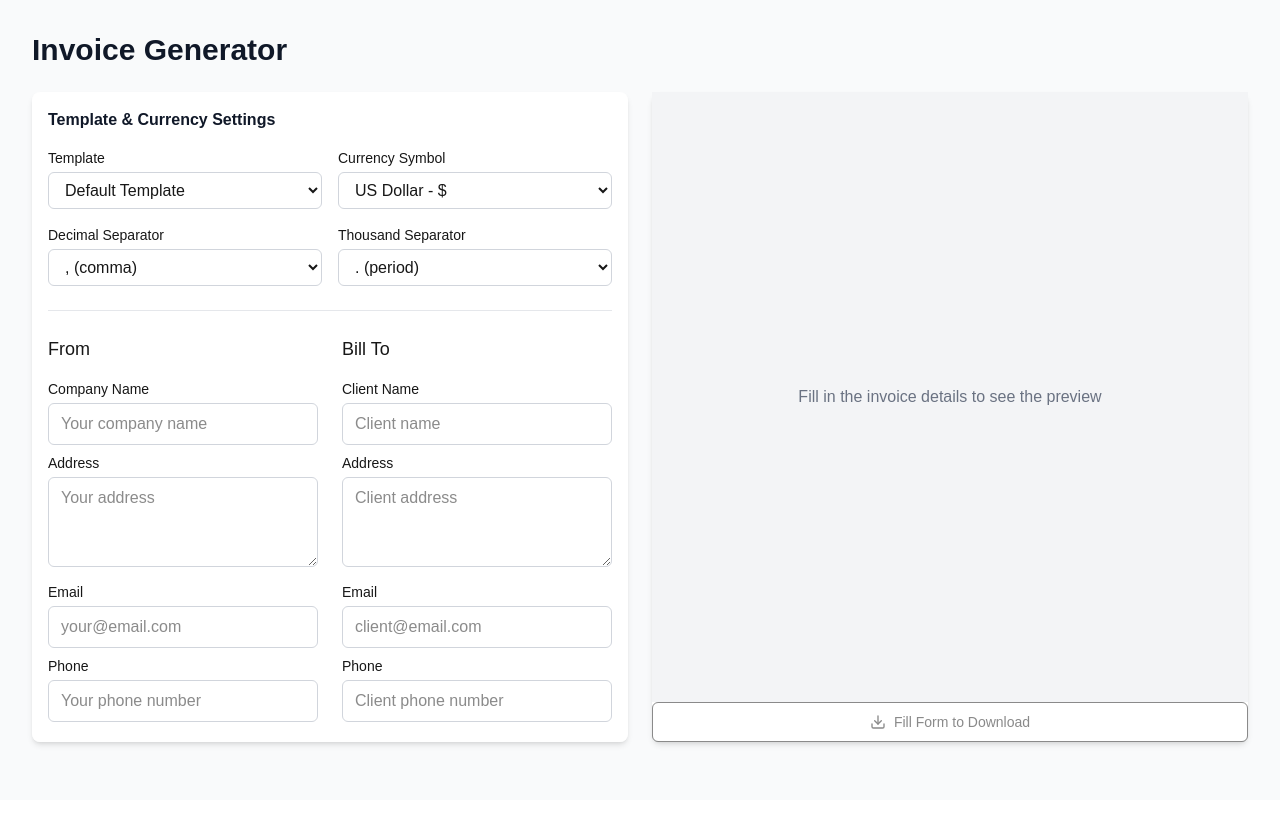
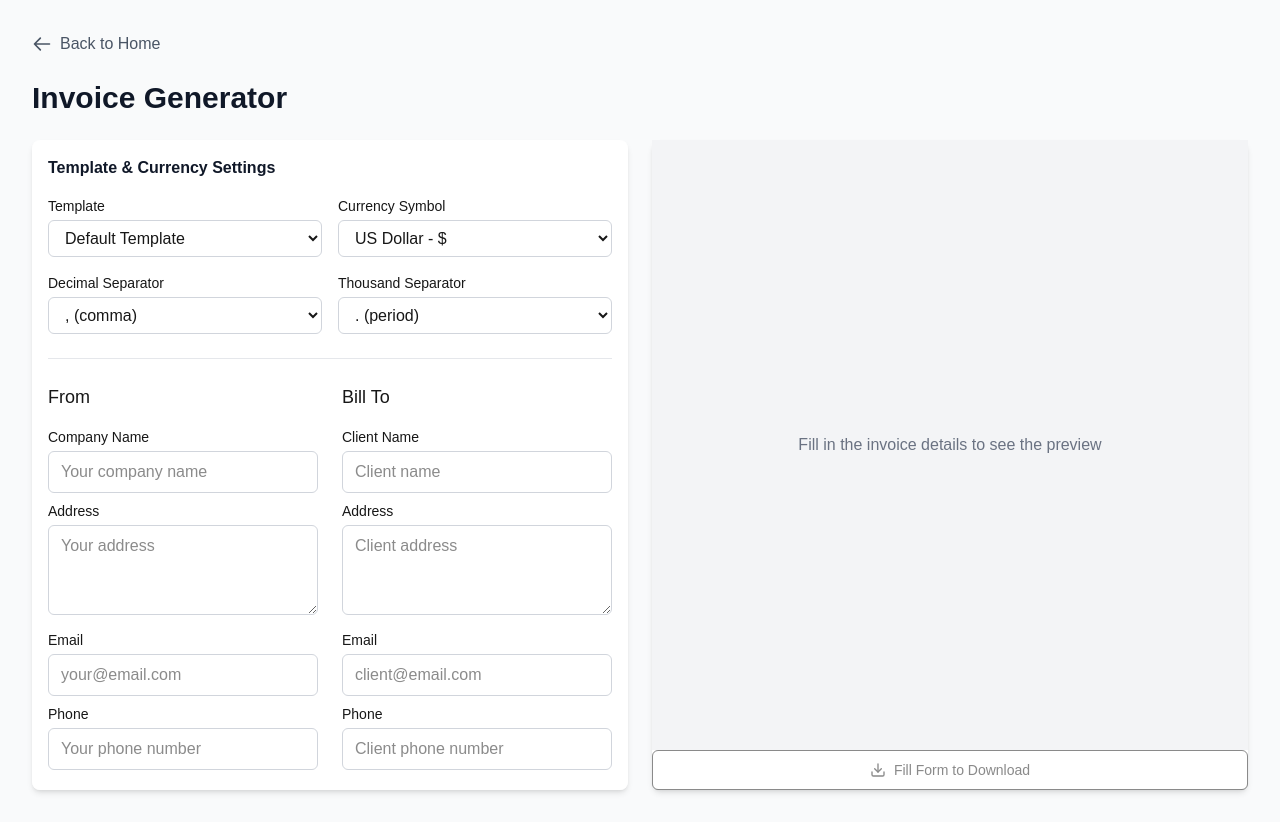
Before and after one commit to widnyana/tulkit, a Next.js app: page /invoice in a window 1280 px wide. Before the commit the page ends 800 px from the top, so only its background shows below. Built offline with nearby package versions, Linux system fonts and the light colour scheme; what @react-pdf/renderer would draw is missing.

Commit message:
feat: redesign /

```diff
--- a/app/invoice/page.tsx
+++ b/app/invoice/page.tsx
@@ -7,6 +7,7 @@ import { Toaster } from "sonner";
 import InvoiceDownloadButton from "./components/InvoiceDownloadButton";
 import InvoiceForm from "./components/InvoiceForm";
 import InvoicePDFPreview from "./components/InvoicePDFPreview";
+import Link from "next/link";
 
 const defaultInvoiceData: InvoiceData = {
   sender: {
@@ -73,6 +74,25 @@ const InvoicePage = () => {
 
   return (
     <div className="min-h-screen bg-gray-50 p-4 md:p-8">
+      <Link
+        href="/"
+        className="inline-flex items-center text-gray-600 hover:text-gray-900 mb-6 transition-colors"
+      >
+        <svg
+          className="w-5 h-5 mr-2"
+          fill="none"
+          stroke="currentColor"
+          viewBox="0 0 24 24"
+        >
+          <path
+            strokeLinecap="round"
+            strokeLinejoin="round"
+            strokeWidth={2}
+            d="M10 19l-7-7m0 0l7-7m-7 7h18"
+          />
+        </svg>
+        Back to Home
+      </Link>
       <Toaster position="top-right" />
       <div className="max-w-7xl mx-auto">
         <h1 className="text-2xl md:text-3xl font-bold text-gray-900 mb-6">
--- a/app/ipcalc/page.tsx
+++ b/app/ipcalc/page.tsx
@@ -20,7 +20,7 @@ export default function IPCalcPage() {
             className="inline-flex items-center text-sm text-gray-600 hover:text-gray-900 mb-4"
           >
             <svg
-              className="w-4 h-4 mr-2"
+              className="w-5 h-5 mr-2"
               fill="none"
               stroke="currentColor"
               viewBox="0 0 24 24"
@@ -29,7 +29,7 @@ export default function IPCalcPage() {
                 strokeLinecap="round"
                 strokeLinejoin="round"
                 strokeWidth={2}
-                d="M15 19l-7-7 7-7"
+                d="M10 19l-7-7m0 0l7-7m-7 7h18"
               />
             </svg>
             Back to Home
--- a/app/page.tsx
+++ b/app/page.tsx
@@ -1,20 +1,14 @@
 import Link from "next/link";
 
 export default function Home() {
-  const imageUrl =
-    "https://images.unsplash.com/reserve/oIpwxeeSPy1cnwYpqJ1w_Dufer%20Collateral%20test.jpg?ixlib=rb-4.1.0&ixid=M3wxMjA3fDB8MHxwaG90by1wYWdlfHx8fGVufDB8fHx8fA%3D%3D&auto=format&fit=crop&q=80&w=1315";
-
   return (
-    <div
-      className="min-h-screen flex items-center justify-center p-8 bg-cover bg-center"
-      style={{ backgroundImage: `url(${imageUrl})` }}
-    >
+    <div className="min-h-screen flex items-center justify-center p-8 bg-cover bg-center">
       <div className="absolute inset-0 bg-dark/10 backdrop-blur-sm"></div>
 
       <div className="max-w-4xl w-full relative z-10">
         <div className="text-center mb-12">
-          <h1 className="text-5xl font-bold text-gray-300 mb-4">Tulkit</h1>
-          <p className="text-xl text-white-900 font-medium">
+          <h1 className="text-5xl font-bold text-black mb-4">Tulkit</h1>
+          <p className="text-xl text-black font-medium">
             because apparently, you *do* need another random tool on the
             internet. ¯\_(ツ)_/¯
           </p>
@@ -28,7 +22,7 @@ export default function Home() {
             <div className="flex items-center justify-between mb-4">
               <div className="w-12 h-12 bg-blue-100 rounded-lg flex items-center justify-center group-hover:bg-blue-500 transition-colors">
                 <svg
-                  className="w-6 h-6 text-blue-600 group-hover:text-white transition-colors"
+                  className="w-6 h-6 text-blue-600 group-hover:text-black transition-colors"
                   fill="none"
                   stroke="currentColor"
                   viewBox="0 0 24 24"
@@ -61,7 +55,7 @@ export default function Home() {
             <div className="flex items-center justify-between mb-4">
               <div className="w-12 h-12 bg-purple-100 rounded-lg flex items-center justify-center group-hover:bg-purple-500 transition-colors">
                 <svg
-                  className="w-6 h-6 text-purple-600 group-hover:text-white transition-colors"
+                  className="w-6 h-6 text-purple-600 group-hover:text-black transition-colors"
                   fill="none"
                   stroke="currentColor"
                   viewBox="0 0 24 24"
@@ -93,7 +87,7 @@ export default function Home() {
             <div className="flex items-center justify-between mb-4">
               <div className="w-12 h-12 bg-orange-100 rounded-lg flex items-center justify-center group-hover:bg-orange-500 transition-colors">
                 <svg
-                  className="w-6 h-6 text-orange-600 group-hover:text-white transition-colors"
+                  className="w-6 h-6 text-orange-600 group-hover:text-black transition-colors"
                   fill="none"
                   stroke="currentColor"
                   viewBox="0 0 24 24"
@@ -126,7 +120,7 @@ export default function Home() {
             <div className="flex items-center justify-between mb-4">
               <div className="w-12 h-12 bg-green-100 rounded-lg flex items-center justify-center group-hover:bg-green-500 transition-colors">
                 <svg
-                  className="w-6 h-6 text-green-600 group-hover:text-white transition-colors"
+                  className="w-6 h-6 text-green-600 group-hover:text-black transition-colors"
                   fill="none"
                   stroke="currentColor"
                   viewBox="0 0 24 24"
@@ -159,7 +153,7 @@ export default function Home() {
             <div className="flex items-center justify-between mb-4">
               <div className="w-12 h-12 bg-indigo-100 rounded-lg flex items-center justify-center group-hover:bg-indigo-500 transition-colors">
                 <svg
-                  className="w-6 h-6 text-indigo-600 group-hover:text-white transition-colors"
+                  className="w-6 h-6 text-indigo-600 group-hover:text-black transition-colors"
                   fill="none"
                   stroke="currentColor"
                   viewBox="0 0 24 24"
```
